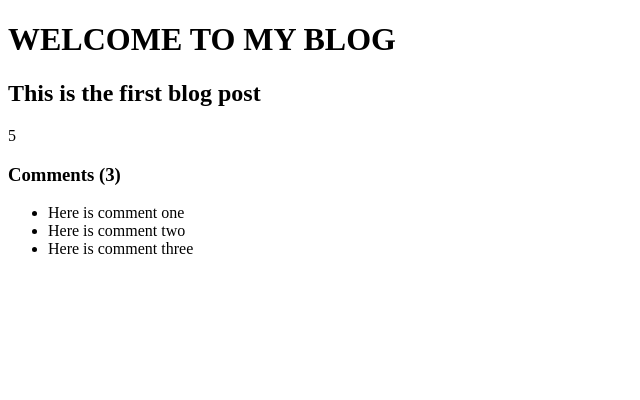
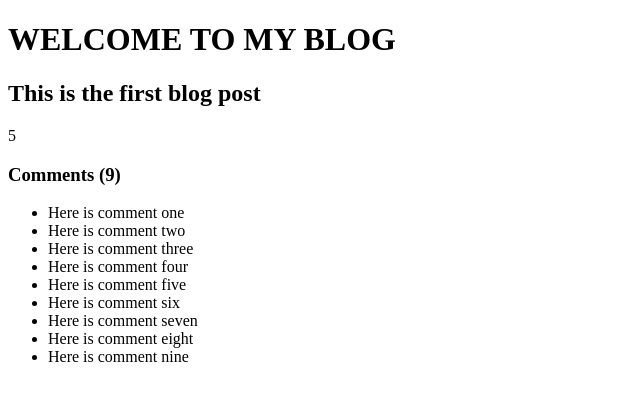
Before and after one commit to mrkarstrom/first-react-app2, a React (Create React App) app: page / in a window 1280 px wide. Shown: the top 400 px of the page, without its empty margins (0-640 px from the left). Built offline with nearby package versions, Linux system fonts and the light colour scheme.

Commit message:
Comments

```diff
--- a/src/App.js
+++ b/src/App.js
@@ -5,6 +5,12 @@ function App() {
     { id: 1, text: 'Here is comment one' },
     { id: 2, text: 'Here is comment two' },
     { id: 3, text: 'Here is comment three' },
+    { id: 4, text: 'Here is comment four' },
+    { id: 5, text: 'Here is comment five' },
+    { id: 6, text: 'Here is comment six' },
+    { id: 7, text: 'Here is comment seven' },
+    { id: 8, text: 'Here is comment eight' },
+    { id: 9, text: 'Here is comment nine' },
   ];
 
   return (
```
